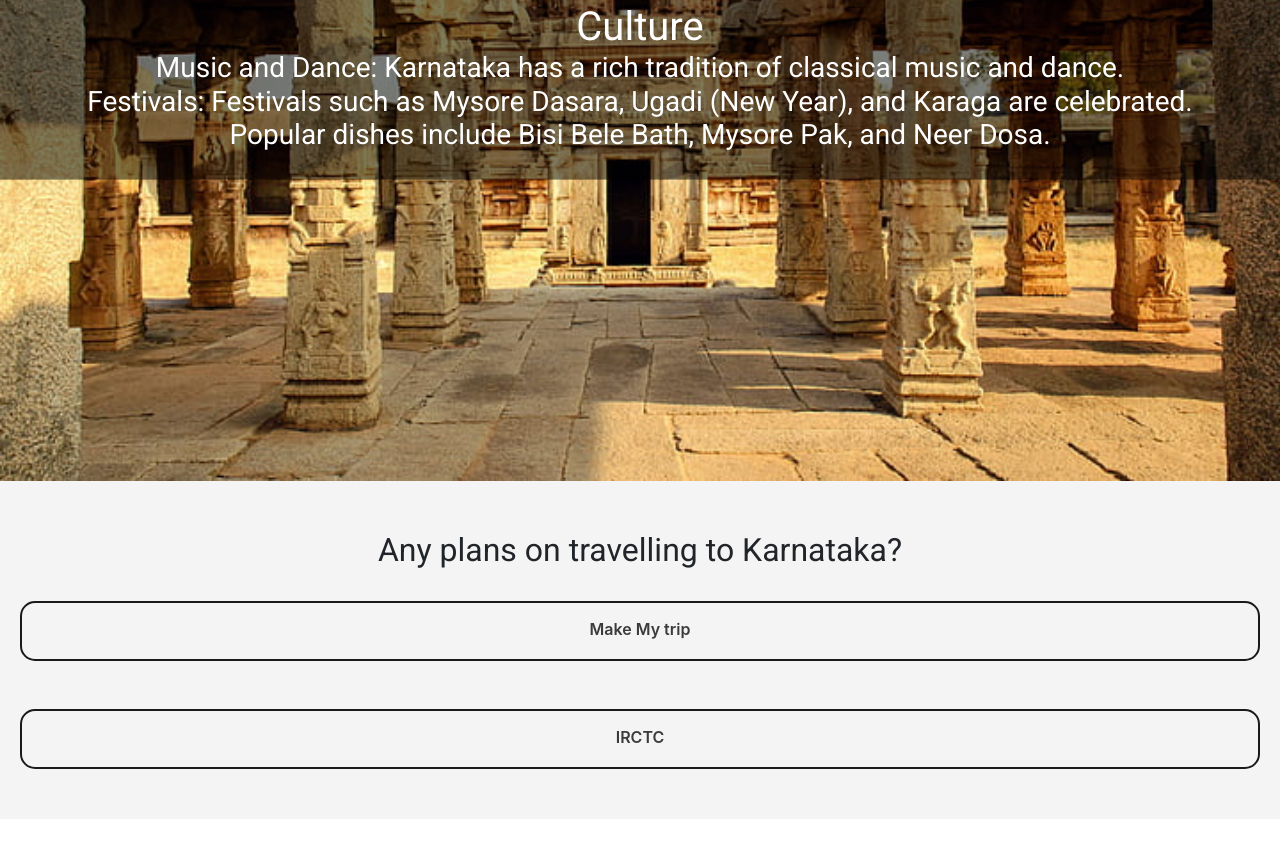
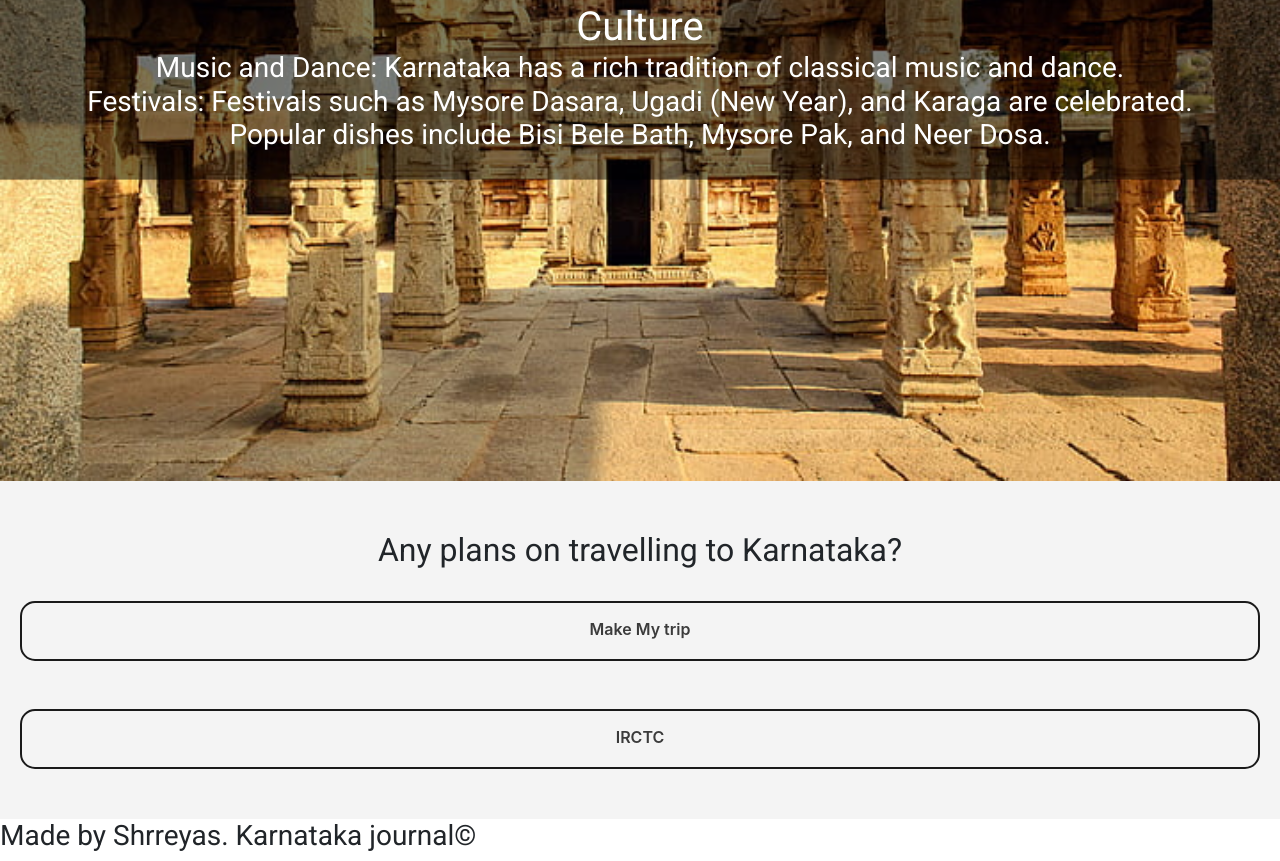
Before and after one commit to shrreyasbharath/Karnataka-JGRVK, a plain HTML site: page index.html in a window 1280 px wide. Shown: the part 1939-2800 px from the top of the page. Before the commit the page ends 2758 px from the top, so only its background shows below. Drawn offline with nearby package versions, Linux system fonts and the light colour scheme.

Commit message:
Update index.html

```diff
--- a/index.html
+++ b/index.html
@@ -74,6 +74,10 @@
 
 <a class="button-28" role="button" href="https://irctc.com" target="_blank">IRCTC</a>
     </div>
+<section>
+    <div class="CopyR"><h3>Made by Shrreyas. Karnataka journal©</h3></div>
+</section>
+
 
 </body>
 </html>
```
